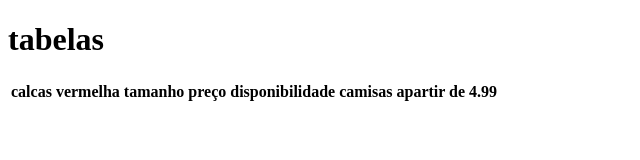
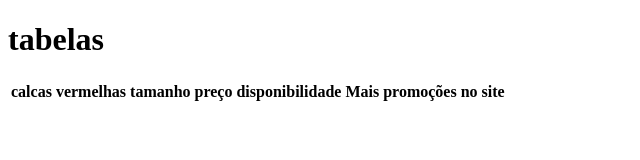
Before and after one commit to blackkkzada/Aula-tabela, a plain HTML site: page index.html in a window 1280 px wide. Shown: the full height of the page, 0-640 px from the left. Drawn offline with Linux system fonts and the light colour scheme.

Commit message:
trocado o item calças e adicionado link do site

```diff
--- a/index.html
+++ b/index.html
@@ -12,13 +12,13 @@
 <tr>
 
      <th>calcas</th>
-     <th>vermelha</th>
+     <th>vermelhas</th>
      <th>tamanho</th>
     <th>preço</th>
     <th>disponibilidade</th>
 
 
- <th>camisas apartir de 4.99</th>
+ <th>Mais promoções no site</th>
 
 </tr>
 
```
